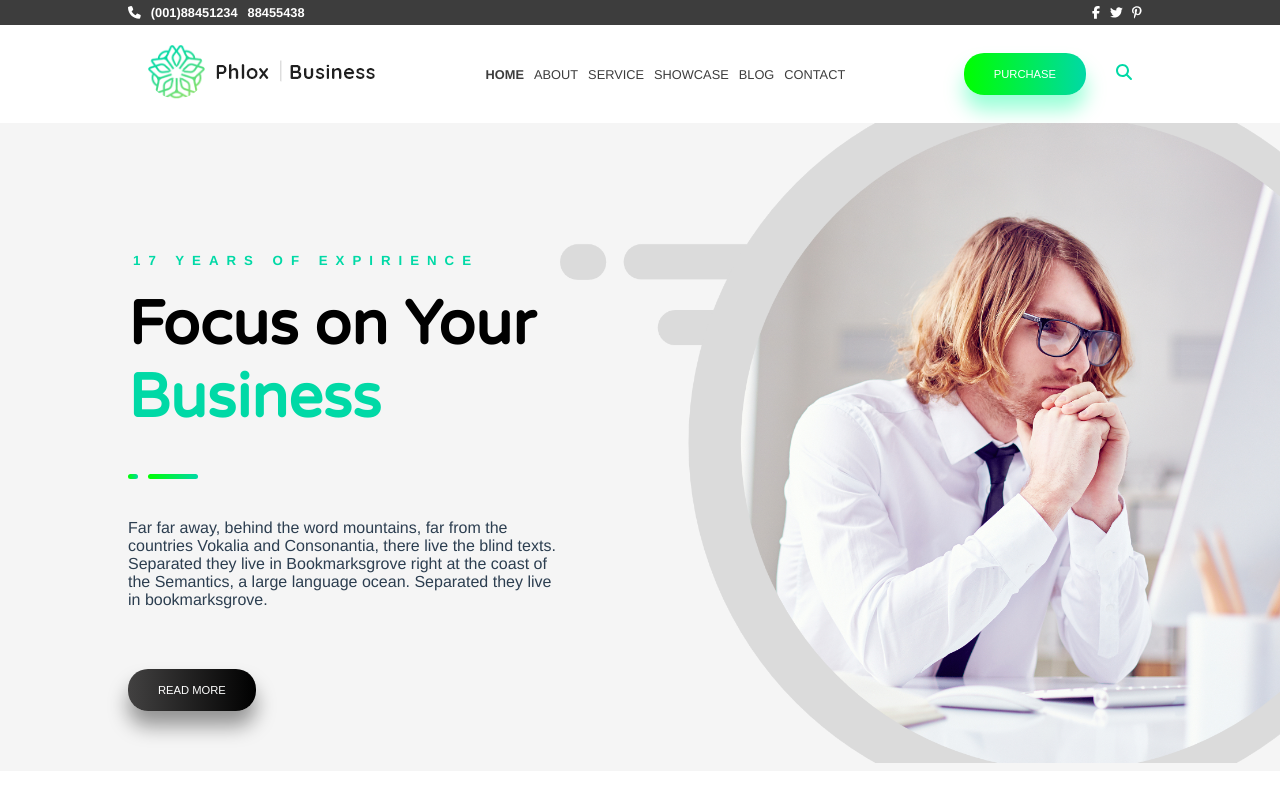
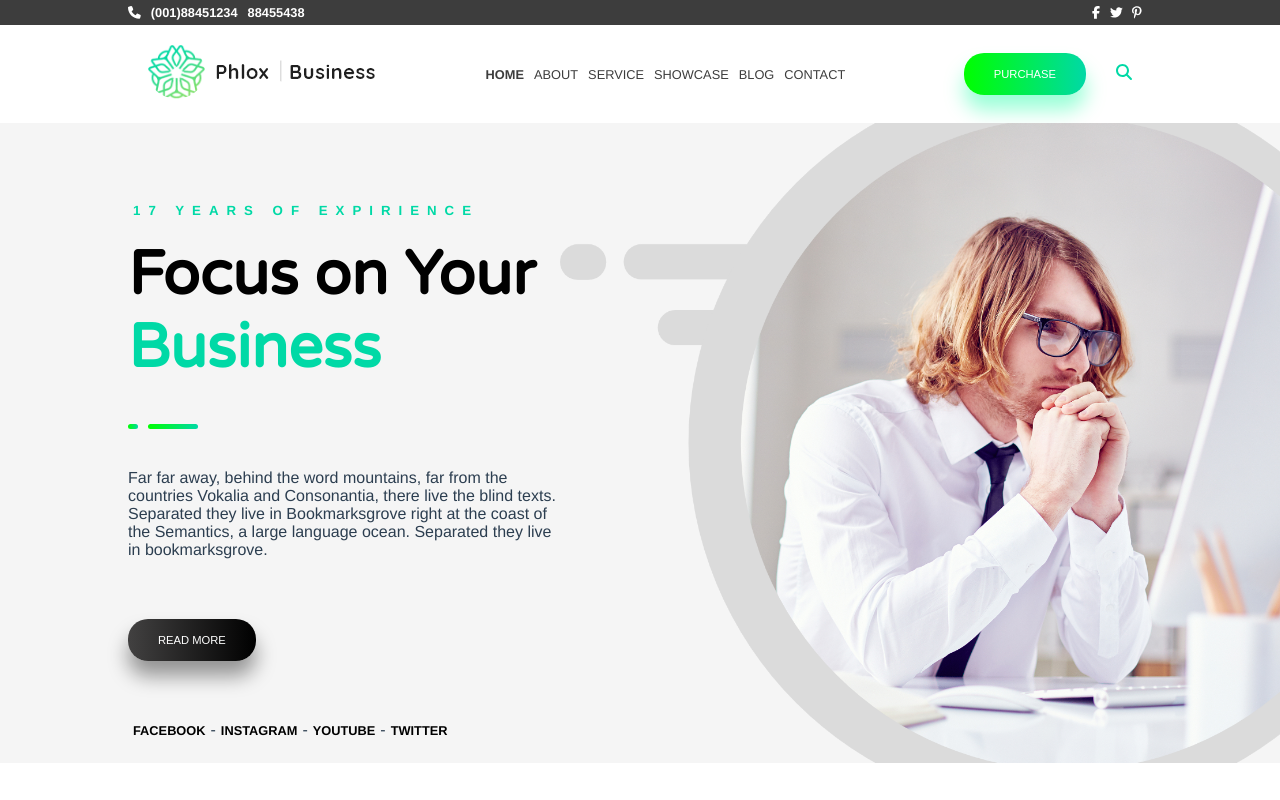
Before and after one commit to mecarm/proj-html-vuejs, a Vue app: page / in a window 1280 px wide. Built offline with nearby package versions, Linux system fonts and the light colour scheme.

Commit message:
Creo sez social nel jumbotron

```diff
--- a/src/components/JumboTron.vue
+++ b/src/components/JumboTron.vue
@@ -11,6 +11,12 @@
             Far far away, behind the word mountains, far from the countries Vokalia and Consonantia, there live the blind texts. Separated they live in Bookmarksgrove right at the coast of the Semantics, a large language ocean. Separated they live in bookmarksgrove.
         </p>
         <button>READ MORE</button>
+        <div class="social">
+            <span><a href="https://www.facebook.com/">FACEBOOK</a>-</span>
+            <span><a href="https://www.instagram.com">INSTAGRAM</a>-</span>
+            <span><a href="https://www.youtube.com">YOUTUBE</a>-</span>
+            <span><a href="https://www.twitter.com/">TWITTER</a></span>
+        </div>
     </div>
     <div class="image-jumbotron-1">
         <div class="image-jumbotron-2">
@@ -38,7 +44,7 @@ section {
 
 .jumbo-description {
     margin-left: 10%;
-    padding-top: 130px;
+    padding-top: 80px;
     width: 60%;
 
     h1 {
@@ -88,6 +94,17 @@ section {
             }
         }
     }
+    .social{
+
+
+        a{
+            margin: 0 5px;
+            text-decoration: none;
+            color: black;
+            font-weight: bold;
+            font-size: 0.8rem;
+        }
+    }
 }
 
 .image-jumbotron-1{
```
